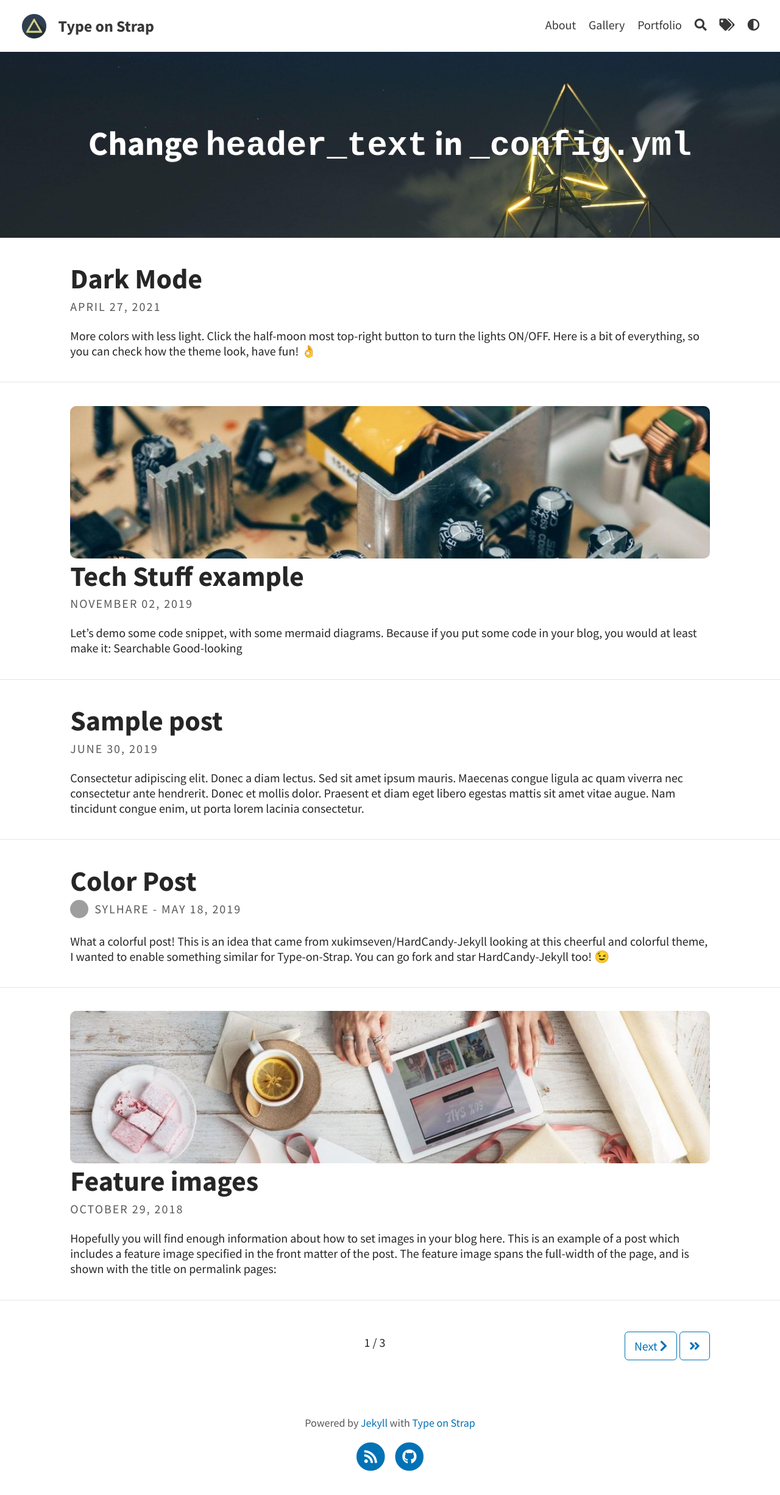
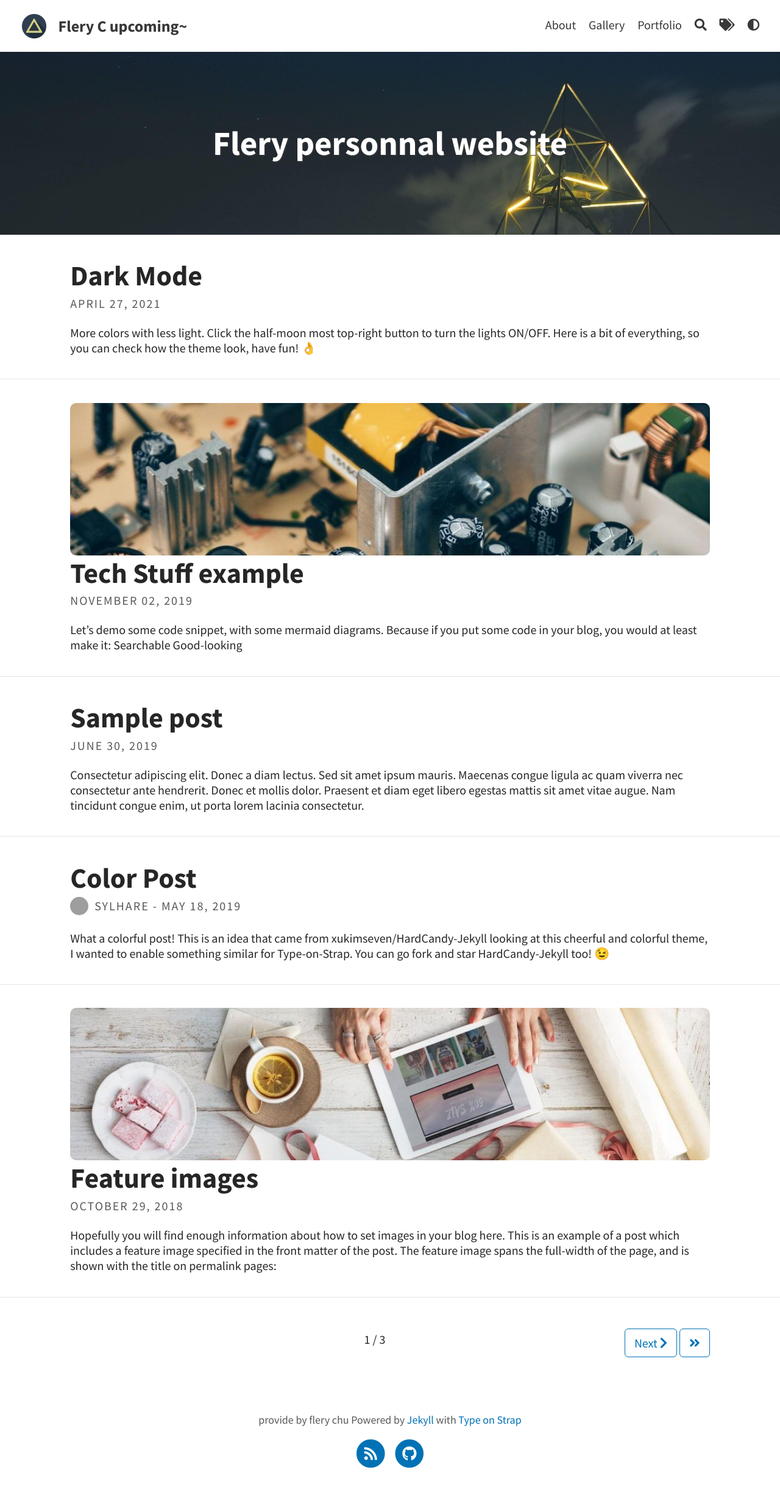
Before and after one commit to fleryC/fleryc.github.io, a Jekyll site: the page built from index.html, in a window 1280 px wide. Shown: the whole page at 61% size. Built offline with Jekyll 4.4.1, drawn with Linux system fonts in a browser that asks for light colours; the list of posts is cut into pages by our own code; grey boxes are pictures that could not be loaded.

Commit message:
Update config

```diff
--- a/_config.yml
+++ b/_config.yml
@@ -1,18 +1,18 @@
 # SITE CONFIGURATION
-baseurl: "/Type-on-Strap"
-url: "https://sylhare.github.io"
+baseurl: "/"
+url: "https://fleryc.github.io"
 
 # THEME-SPECIFIC CONFIGURATION
-title: Type on Strap                                    # site's title
+title: Flery C upcoming~                                   # site's title
 description: "A website with blog posts and pages"      # used by search engines
 avatar: assets/img/triangle.png                         # Empty for no avatar in navbar
 favicon: assets/favicon.ico                             # Icon displayed in the tab
 
 # Header and footer text
-header_text: Change <code>header_text</code> in <code>_config.yml</code>  # Change Blog header text
+header_text: Flery personnal website # Change Blog header text
 header_feature_image: assets/img/header/triangular.jpeg
 header_feature_image_responsive: true
-footer_text: >
+footer_text: provide by flery chu
   Powered by <a href="https://jekyllrb.com/">Jekyll</a> with <a href="https://github.com/sylhare/Type-on-Strap">Type on Strap</a>
 
 # Blog
```
